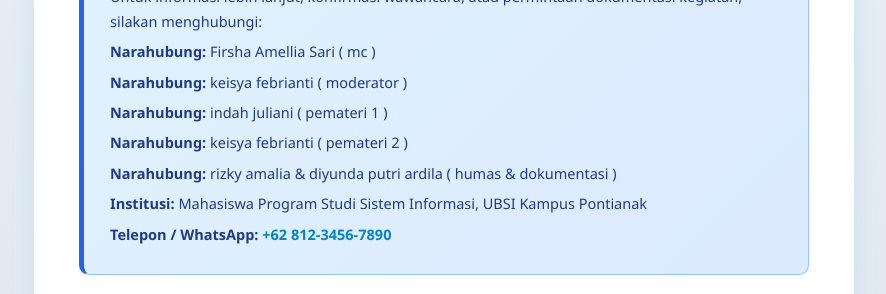
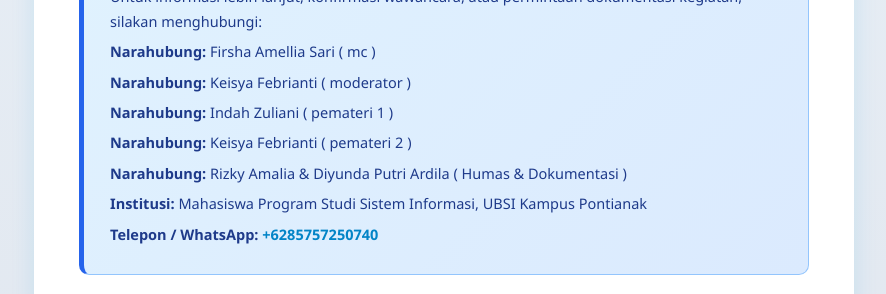
Before and after one commit to muhammadalvigi/Sosialisasi-PKM, a plain HTML site: page index.html in a window 1280 px wide. Shown: the part 2574-2868 px from the top of the page, without its empty margins (196-1082 px from the left). Drawn offline with Linux system fonts and the light colour scheme.

Commit message:
Update index.html

```diff
--- a/index.html
+++ b/index.html
@@ -484,12 +484,12 @@
             <h3>Kontak Media</h3>
             <p>Untuk informasi lebih lanjut, konfirmasi wawancara, atau permintaan dokumentasi kegiatan, silakan menghubungi:</p>
             <p><strong>Narahubung:</strong> Firsha Amellia Sari ( mc )</p>
-            <p><strong>Narahubung:</strong> keisya febrianti ( moderator )</p>
-            <p><strong>Narahubung:</strong> indah juliani ( pemateri 1 )</p>
-            <p><strong>Narahubung:</strong> keisya febrianti ( pemateri 2 )</p>
-            <p><strong>Narahubung:</strong> rizky amalia & diyunda putri ardila ( humas & dokumentasi )</p>
+            <p><strong>Narahubung:</strong> Keisya Febrianti ( moderator )</p>
+            <p><strong>Narahubung:</strong> Indah Zuliani ( pemateri 1 )</p>
+            <p><strong>Narahubung:</strong> Keisya Febrianti ( pemateri 2 )</p>
+            <p><strong>Narahubung:</strong> Rizky Amalia & Diyunda Putri Ardila ( Humas & Dokumentasi )</p>
             <p><strong>Institusi:</strong> Mahasiswa Program Studi Sistem Informasi, UBSI Kampus Pontianak</p>
-            <p><strong>Telepon / WhatsApp:</strong> <a href="tel:+6285757250740">+62 812-3456-7890</a></p>
+            <p><strong>Telepon / WhatsApp:</strong> <a href="tel:+6285757250740">+6285757250740</a></p>
         </section>
     </main>
 
```
